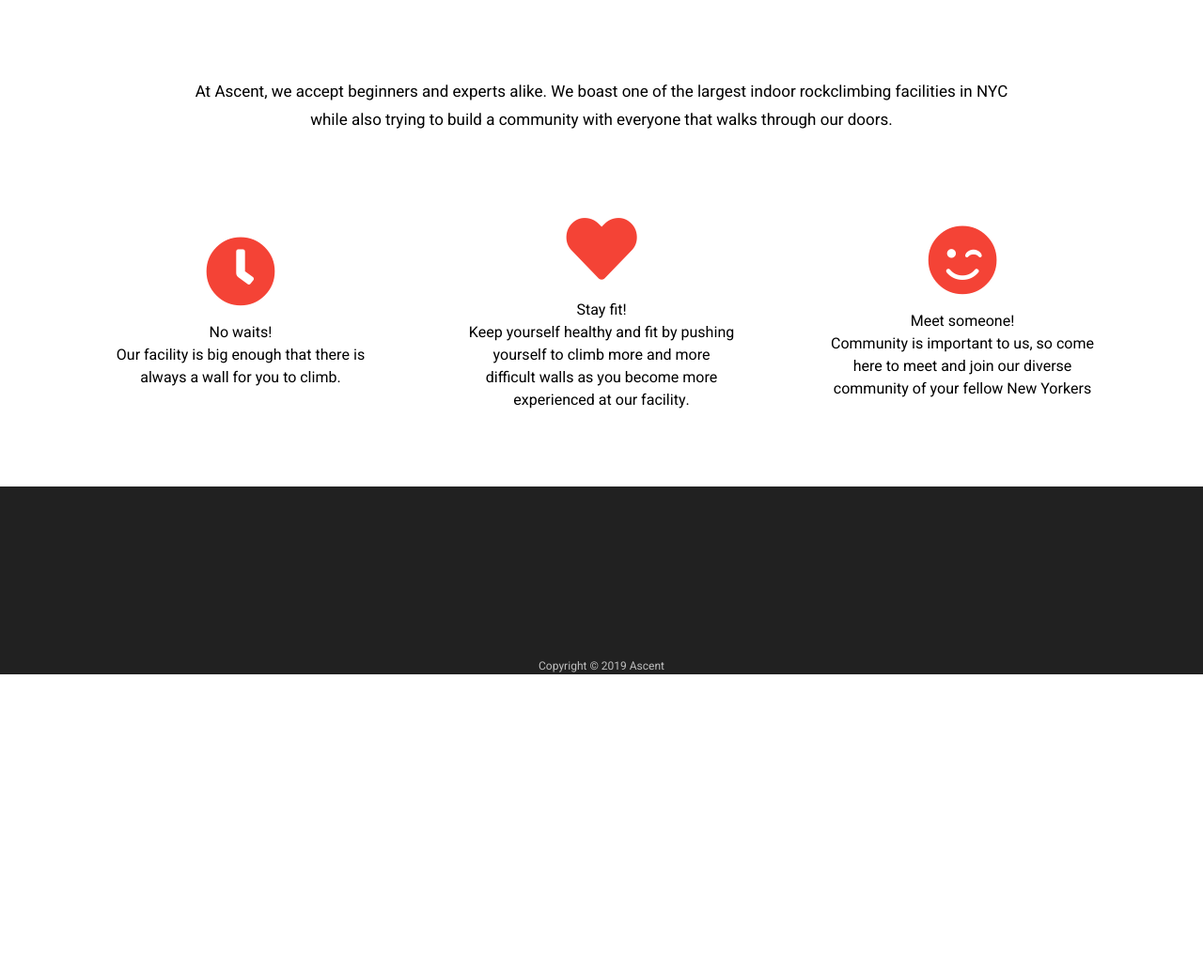
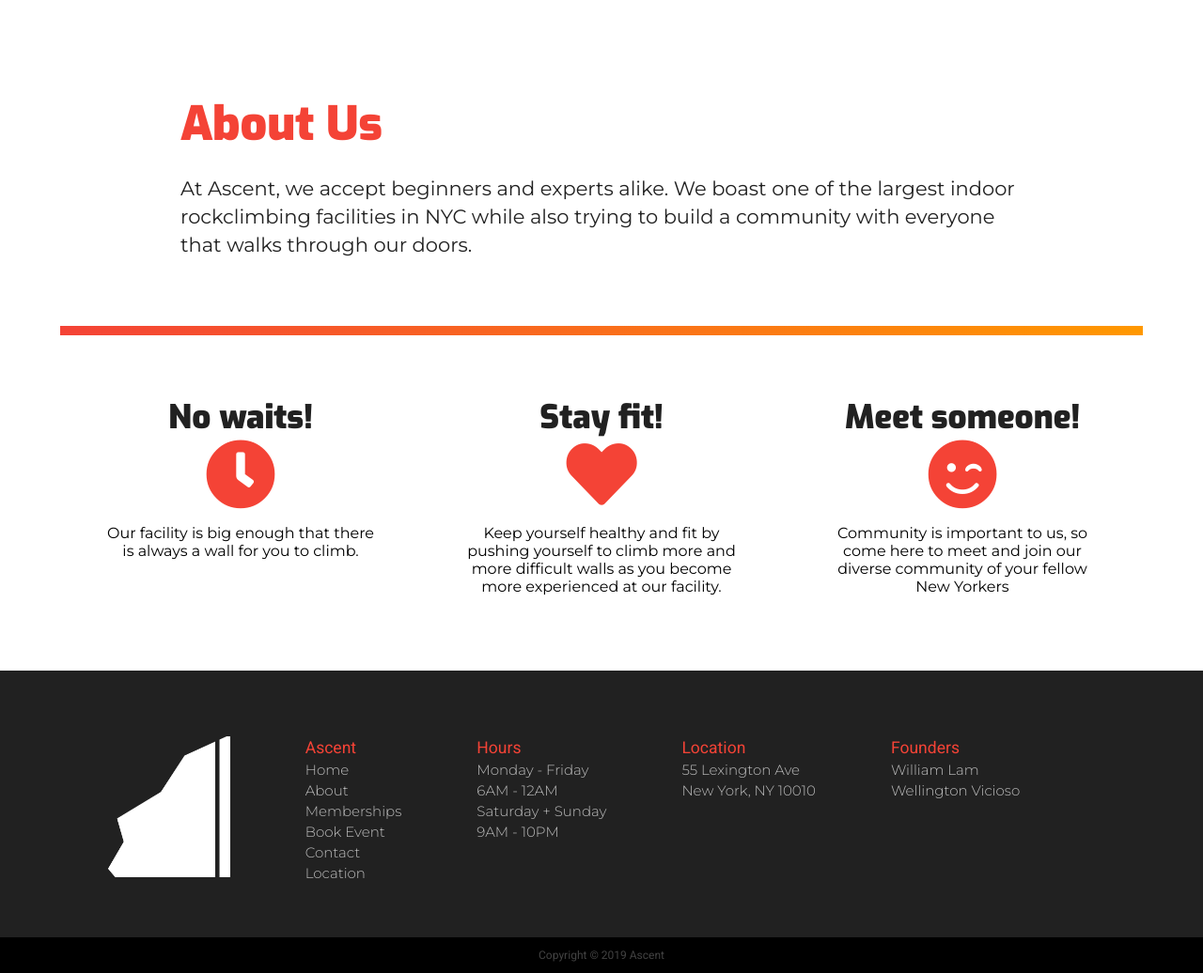
Before and after one commit to wvicioso/web-project, a PHP site: page /about.html in a window 1280 px wide. Shown: the part 471-1507 px from the top of the page at 94% size. Before the commit the page ends 1189 px from the top, so only its background shows below. Run offline with PHP 8.4, Linux system fonts and the light colour scheme; some libraries are stand-ins or nearby versions.

Commit message:
finalize first 2 pages

```diff
--- a/about.html
+++ b/about.html
@@ -2,6 +2,7 @@
 <html lang="en" dir="ltr">
 <head>
   <title>Ascent - About</title>
+  <link rel="shortcut icon" href="./images/white-logo.png">
   <meta charset="utf-8">
   <meta name="viewport" content="width=device-width, initial-scale=1.0">
   <link rel="stylesheet" href="https://use.fontawesome.com/releases/v5.8.1/css/all.css" integrity="sha384-50oBUHEmvpQ+1lW4y57PTFmhCaXp0ML5d60M1M7uH2+nqUivzIebhndOJK28anvf" crossorigin="anonymous">
@@ -13,6 +14,7 @@
 </head>
 <body>
   <header>
+    <img width="40" height="40" class="logo" src="./images/white-logo.png">
     <nav>
       <a href="./index.html">Home</a>
       <a href="./about.html">About</a>
@@ -25,31 +27,65 @@
 
   <div class="hero">
     <div class="bg"></div>
-      <h1>Rock Climbing <span>101</span></h1>
+    <h1>Ascent <span class="101">101</span></h1>
   </div>
 
   <div class="details">
+    <h2>About Us</h2>
     <p class="sub-text">At Ascent, we accept beginners and experts alike. We boast one of the largest indoor rockclimbing facilities in NYC while also trying to build a community with everyone that walks through our doors.</p>
+    <div class="divider"></div>
     <div class="detail-items">
       <div class="item">
+        <h3>No waits!</h3>
         <i class="fas fa-clock"></i>
-          <p>No waits!<br>Our facility is big enough that there is always a wall for you to climb.</p>
+        <p>Our facility is big enough that there is always a wall for you to climb.</p>
       </div>
       <div class="item">
+        <h3>Stay fit!</h3>
         <i class="fas fa-heart"></i>
-          <p>Stay fit!<br>Keep yourself healthy and fit by pushing yourself to climb more and more difficult walls as you become more experienced at our facility.</p>
+        <p>Keep yourself healthy and fit by pushing yourself to climb more and more difficult walls as you become more experienced at our facility.</p>
       </div>
       <div class="item">
+        <h3>Meet someone!</h3>
         <i class="fas fa-smile-wink"></i>
-          <p>Meet someone!<br>Community is important to us, so come here to meet and join our diverse community of your fellow New Yorkers</p>
+        <p>Community is important to us, so come here to meet and join our diverse community of your fellow New Yorkers</p>
       </div>
     </div>
   </div>
-
-    <footer>Copyright &copy; 2019 Ascent
-	<!--<a href="mailto:william.lam1@baruchmail.cuny.edu">william.lam1@baruchmail.cuny.edu </a>
-	  &amp;
-	  <a href="mailto:wellington.vicioso@gmail.com"> wellington.vicioso@gmail.com</a>-->
+  <footer>
+    <div class="footer-wrapper">
+      <div class="footer-itm">
+        <img width="150" height="150" class="logo-footer" src="./images/white-logo.png">
+      </div>
+      <div class="footer-itm">
+        <h3>Ascent</h3>
+        <a href="./index.html">Home</a><br/>
+        <a href="./about.html">About</a><br/>
+        <a href="./memberships.html">Memberships</a><br/>
+        <a href="#">Book Event</a><br/>
+        <a href="#">Contact</a><br/>
+        <a href="#">Location</a>
+      </div>
+      <div class="footer-itm">
+        <h3>Hours</h3>
+        <span>Monday - Friday<br>
+          6AM - 12AM<br>
+          Saturday + Sunday<br>
+          9AM - 10PM</span>
+        </div>
+        <div class="footer-itm">
+          <h3>Location</h3>
+          <span>55 Lexington Ave<br>
+            New York, NY 10010</span>
+          </div>
+          <div class="footer-itm">
+            <h3>Founders</h3>
+            <a href="mailto:william.lam1@baruchmail.cuny.edu">William Lam</a>
+            <br/>
+            <a href="mailto:wellington.vicioso@baruchmail.cuny.edu">Wellington Vicioso</a>
+          </div>
+        </div>
+        <span class="copy">Copyright &copy; 2019 Ascent</span>
       </footer>
     </body>
     </html>
--- a/css/about.css
+++ b/css/about.css
@@ -1,3 +1,6 @@
+/* * {
+  border: 1px solid green;
+} */
 
 .hero {
   display: flex;
@@ -24,7 +27,6 @@
 
 .hero h1 {
   color: #fff;
-  font-family: 'Montserrat', sans-serif;
   font-family: 'Exo', sans-serif;
   font-size: 72px;
   font-weight: 100;
@@ -34,7 +36,18 @@
 .hero h1 span {
   color: #F44336;
   font-weight: 100;
+  margin-left: 500px;
+  transition: .5s
+}
 
+h2 {
+  width: 70%;
+  text-align: left;
+  font-size: 50px;
+  margin: 0;
+  padding: 0;
+  font-family: 'Exo', sans-serif;
+  color: #F44336;
 }
 
 .details {
@@ -43,21 +56,24 @@
   justify-content: center;
   flex-direction: column;
   width: 100%;
+  padding-top: 100px;
 }
 
 .details .sub-text {
+  color: #212121;
   width: 70%;
-  text-align: center;
-  font-size: 17px;
+  text-align: left;
+  font-size: 21px;
   line-height: 30px;
-  margin: 20px;
-  padding-top: 5%;
+  padding-bottom: 50px;
+  font-family: 'Montserrat', sans-serif;
+
 }
 
 .detail-items {
   display: flex;
   flex-direction: row;
-  align-items: center;
+  align-items: flex-start;
   justify-content: space-around;
   width: 90%;
   padding: 5%;
@@ -71,11 +87,33 @@
   width: 25%;
 }
 
+.item h3 {
+  font-size: 35px;
+  font-family: 'Exo', sans-serif;
+  color: #212121;
+  margin: 0;
+  padding: 0;
+}
+
 .item i {
   font-size: 75px;
   color: #f44336;
+  transition: .15s;
 }
+
+.item i:hover {
+  color: #f57c00;
+}
+
 
 .item p {
   text-align: center;
+  font-family: 'Montserrat', sans-serif;
 }
+
+.divider {
+  width: 90%;
+  height: 10px;
+  background-image: linear-gradient(to right, #f44336 , #ff9800);
+  /* border: 1px solid #e0e0e0; */
+}
--- a/css/global.css
+++ b/css/global.css
@@ -14,7 +14,7 @@ header {
 
 .logo {
   position: absolute;
-  top: 10px;
+  top: 15px;
   left: 20px;
 }
 
@@ -54,13 +54,76 @@ nav a:hover {
   color: #424242;
 }
 
+footer * {
+  /* border: 1px solid red; */
+
+
+  text-decoration: none;
+
+}
+
 footer {
   background: #212121;
   width: 100%;
-  height: 200px;
+  /* height: 200px; */
+  height: auto;
+  font-size: 15px;
+  font-weight: 100;
+  display: flex;
+  align-items: center;
+  justify-content: center;
+  position: relative;
+  flex-direction: column;
+  padding-bottom: 10px;
+}
+
+.footer-wrapper {
+  display: flex;
+  flex-direction: row;
+  align-self: center;
+  justify-content: center;
+  width: 100%;
+  margin-bottom: 15px;
+  padding: 50px 0 50px 0;
+}
+
+.footer-itm * {
   color: #bdbdbd;
+  font-weight: 100;
+  font-family: 'Montserrat', sans-serif;
+}
+
+.footer-itm a:hover {
+  color: #424242;
+}
+
+.footer-wrapper h3 {
+  font-weight: normal;
+  font-family: 'Heebo', sans-serif;
+  color: #F44336;
+  margin: 0;
+  padding: 0;
+
+}
+
+.footer-itm{
+  padding: 20px;
+  margin-left: 20px;
+  margin-right: 20px;
+}
+
+.logo-footer {
+  margin-left: -100px;
+  padding-left: 0;
+}
+
+ .copy {
   font-size: 12px;
-  display: flex;
-  align-items: flex-end;
-  justify-content: center;
+  color: #424242;
+  width: 100%;
+  background: black;
+  text-align: center;
+  position: absolute;
+  bottom: 0;
+  padding: 10px 0 10px 0;
 }
--- a/css/memberships.css
+++ b/css/memberships.css
@@ -4,7 +4,6 @@ body{
 
 h1 {
   color: #F44336;
-  font-family: 'Montserrat', sans-serif;
   font-family: 'Exo', sans-serif;
   font-size: 72px;
   font-weight: 100;
--- a/js/global.js
+++ b/js/global.js
@@ -1,8 +1,5 @@
 function fadeIn(i=1) {
   var bodyElems = document.body.children;
-  console.log(bodyElems)
-  console.log(bodyElems.length)
-  console.log(i)
 
   setTimeout(function(){
     bodyElems[i].style.opacity = 1;
@@ -13,6 +10,26 @@ function fadeIn(i=1) {
   }, 500)
 }
 
+function slideInRightSide() {
+  var elem = document.getElementsByClassName('right-side')[0];
+  setTimeout(function(){
+    if (elem) {
+      elem.style.right = '0';
+    }
+  }, 800)
+}
+
+function slideAboutHeader() {
+  var elem = document.getElementsByClassName('101')[0];
+  setTimeout(function(){
+    if (elem) {
+      elem.style.marginLeft = '50px';
+    }
+  }, 500)
+}
+
 window.addEventListener("load", function(){
   fadeIn();
+  slideInRightSide();
+  slideAboutHeader();
 });
```
Also changed, not shown: css/home.css (+23 -50 lines), index.html (+36 -14 lines), memberships.html (+40 -3 lines), image.jpg (deleted), images/black-logo.png (added), images/climbmax3.jpg (added), images/white-logo.png (added). Lines whose indentation alone changed are shown as unchanged.
